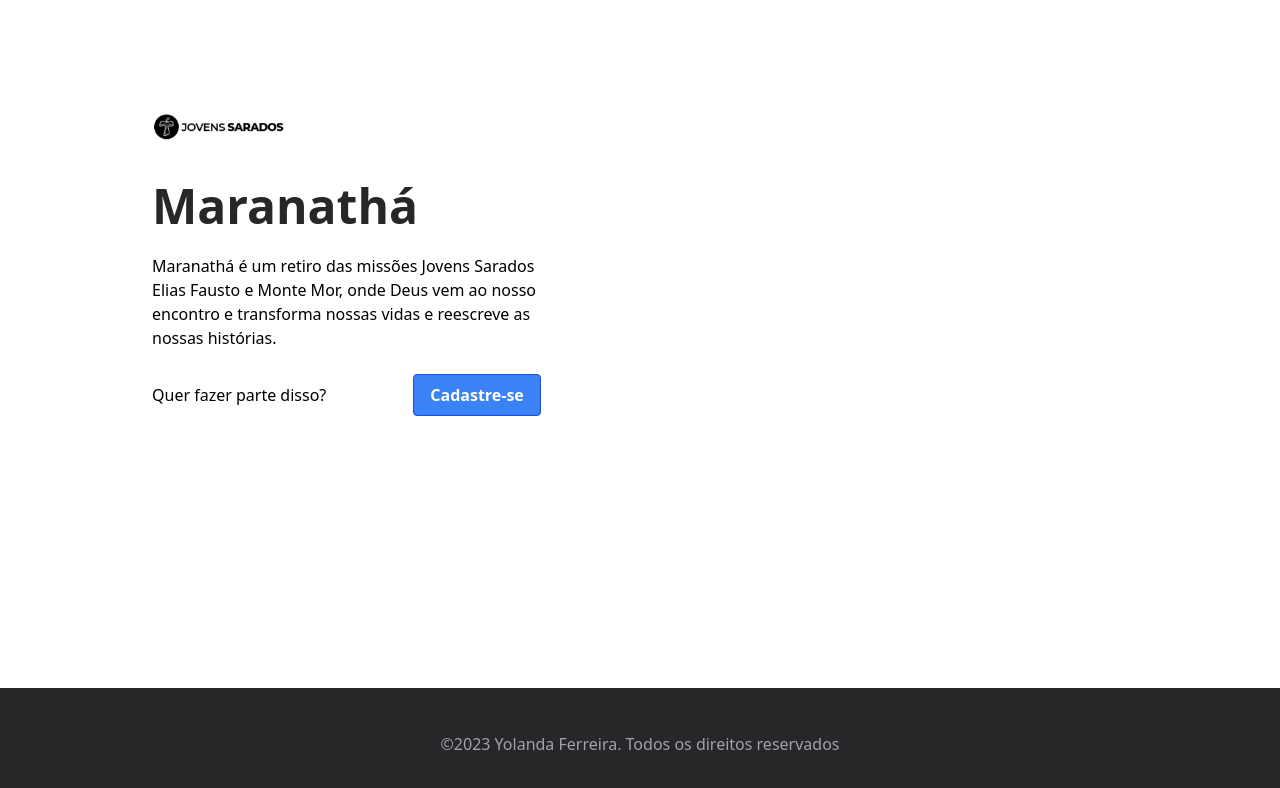
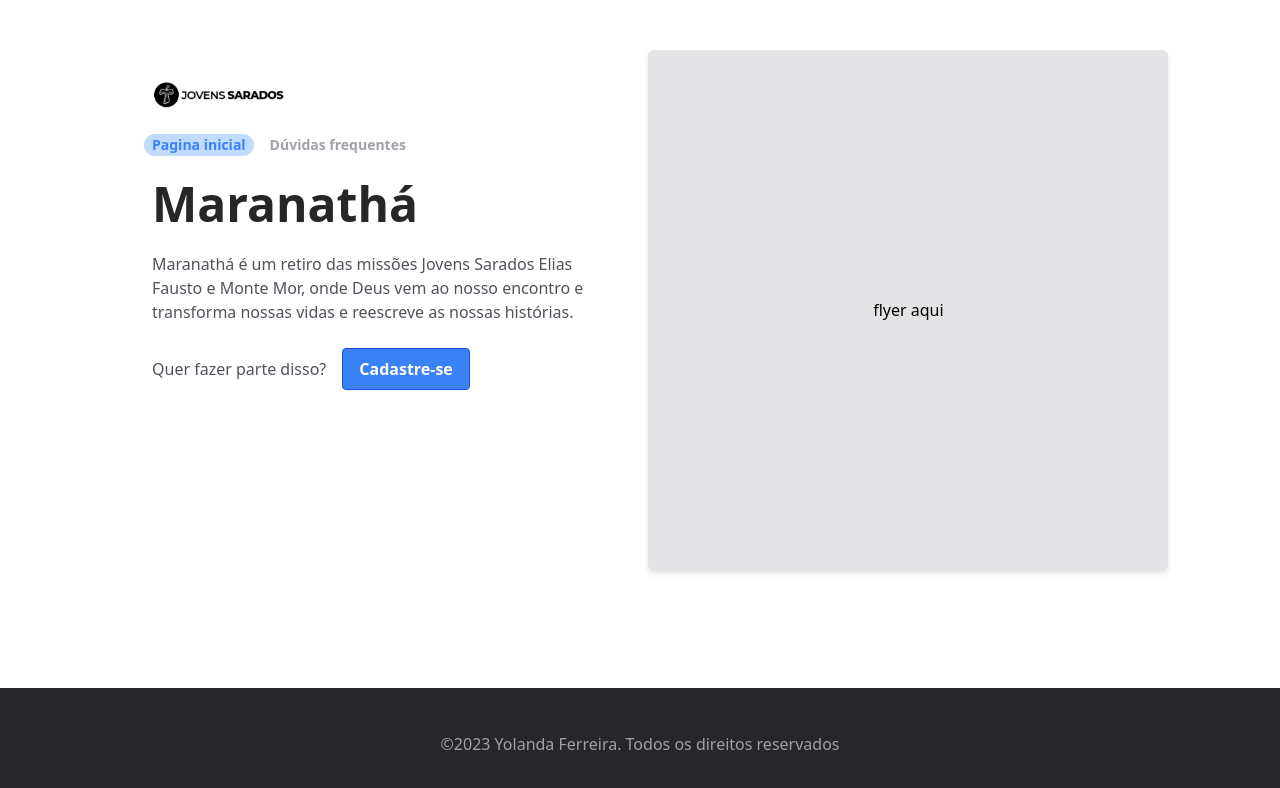
Before and after one commit to yoleihu/maranatha, a Next.js app: page / in a window 1280 px wide. Shown: the top 788 px of the page. Built offline with nearby package versions, Linux system fonts and the light colour scheme.

Commit message:
feat: add tabs

```diff
--- a/package.json
+++ b/package.json
@@ -9,6 +9,7 @@
     "lint": "next lint"
   },
   "dependencies": {
+    "@radix-ui/react-tabs": "^1.0.3",
     "@types/node": "18.15.11",
     "@types/react": "18.0.31",
     "@types/react-dom": "18.0.11",
--- a/src/pages/index.tsx
+++ b/src/pages/index.tsx
@@ -1,20 +1,31 @@
 import Image from "next/image";
-import Link from "next/link";
+import * as Tabs from '@radix-ui/react-tabs';
 import logojs from "public/logojs.svg";
 
 export default function Home() {
   return (
     <div className="flex flex-col">
-      <div className="flex flex-col gap-10 py-28 px-36">
+      <div className="flex flex-row pl-36">
+        <div className="flex flex-col gap-6 py-20 w-2/5">
           <Image src={logojs} alt="logojs" width={150} />
-        <div className="flex flex-col gap-6 pl-2 w-2/5 justify-start">
+          <Tabs.Root defaultValue="tab1">
+            <Tabs.List className="flex flex-row gap-2">
+              <Tabs.Trigger value="tab1" className="ease-in duration-300 px-2 py-1 flex rounded-full items-center justify-center text-sm font-semibold leading-none text-zinc-400 select-none hover:text-blue-700 data-[state=active]:text-blue-500 data-[state=active]:bg-blue-200 outline-none">
+                Pagina inicial
+              </Tabs.Trigger>
+              <Tabs.Trigger value="tab2" className="ease-in duration-300 px-2 py-1 flex rounded-full items-center justify-center text-sm font-semibold leading-none text-zinc-400 select-none hover:text-blue-700 data-[state=active]:text-blue-500 data-[state=active]:bg-blue-200 outline-none">
+                Dúvidas frequentes
+              </Tabs.Trigger>
+            </Tabs.List>
+            <Tabs.Content value="tab1">
+              <div className="flex flex-col gap-6 pl-2 pt-6 text-zinc-600">
                 <h1 className="text-5xl font-bold text-zinc-800">
                   Maranathá
                 </h1>
                 <span>
                   Maranathá é um retiro das missões Jovens Sarados Elias Fausto e Monte Mor, onde Deus vem ao nosso encontro e transforma nossas vidas e reescreve as nossas histórias.
                 </span>
-          <div className="flex justify-between items-center">
+                <div className="flex justify-start items-center gap-4">
                   <span>
                     Quer fazer parte disso?
                   </span>
@@ -23,10 +34,25 @@ export default function Home() {
                   </button>
                 </div>
               </div>
+            </Tabs.Content>
+            <Tabs.Content value="tab2">
+
+            </Tabs.Content>
+          </Tabs.Root>
         </div>
+        <div className="flex mt-10 ml-10 h-[540px] w-[540px] justify-center items-center">
+          <div className="flex z-0 hover:z-10 bg-zinc-200 rounded-md ease-in duration-300 h-[520px] w-[520px] hover:h-[530px] hover:w-[530px] drop-shadow-md justify-center items-center">
+            flyer aqui
+          </div>
+        </div>
+
+      </div>
+
+
       <footer className="flex w-full h-28 absolute bottom-0 bg-zinc-800 justify-center items-center text-zinc-400">
         <span>©2023 Yolanda Ferreira. Todos os direitos reservados</span>
       </footer>
+
     </div>
   )
 }
```
Also changed, not shown: 1 other file (tests, documents, lock files or other folders). Lines whose indentation alone changed are shown as unchanged.
